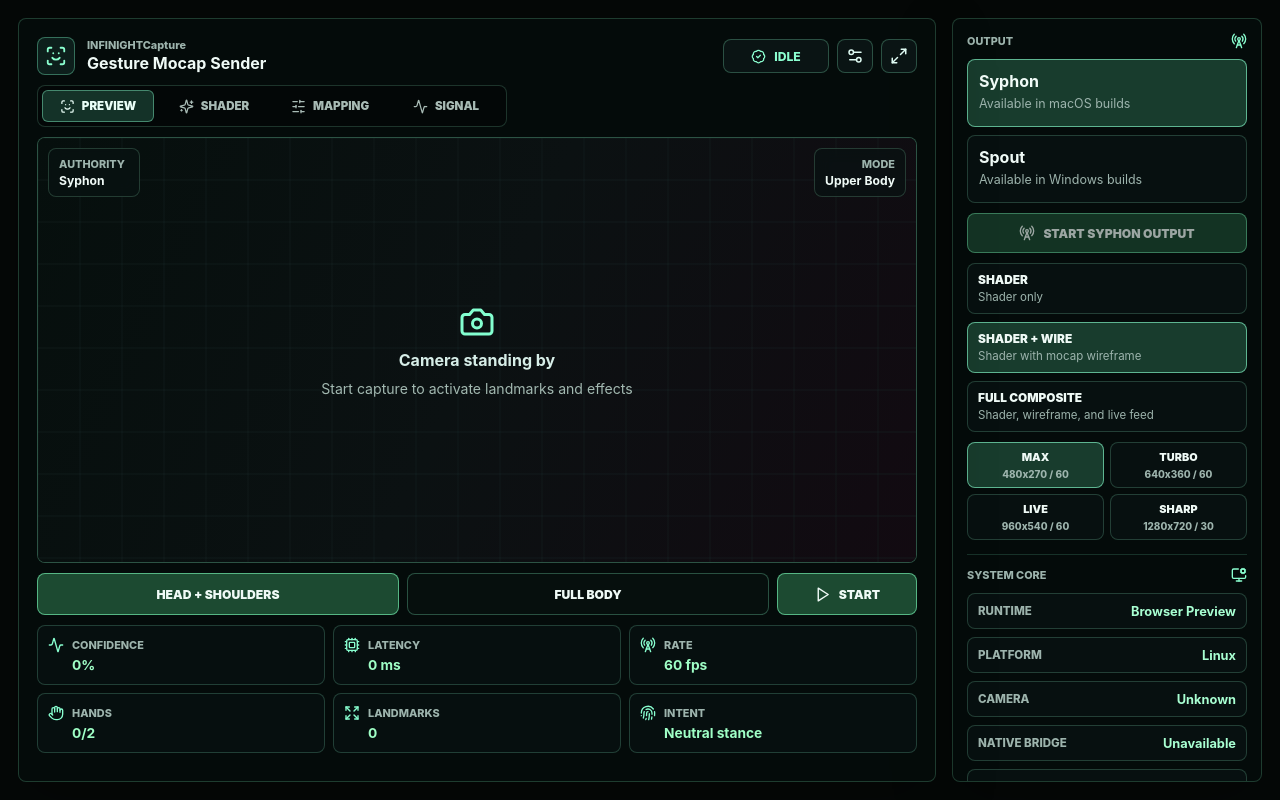
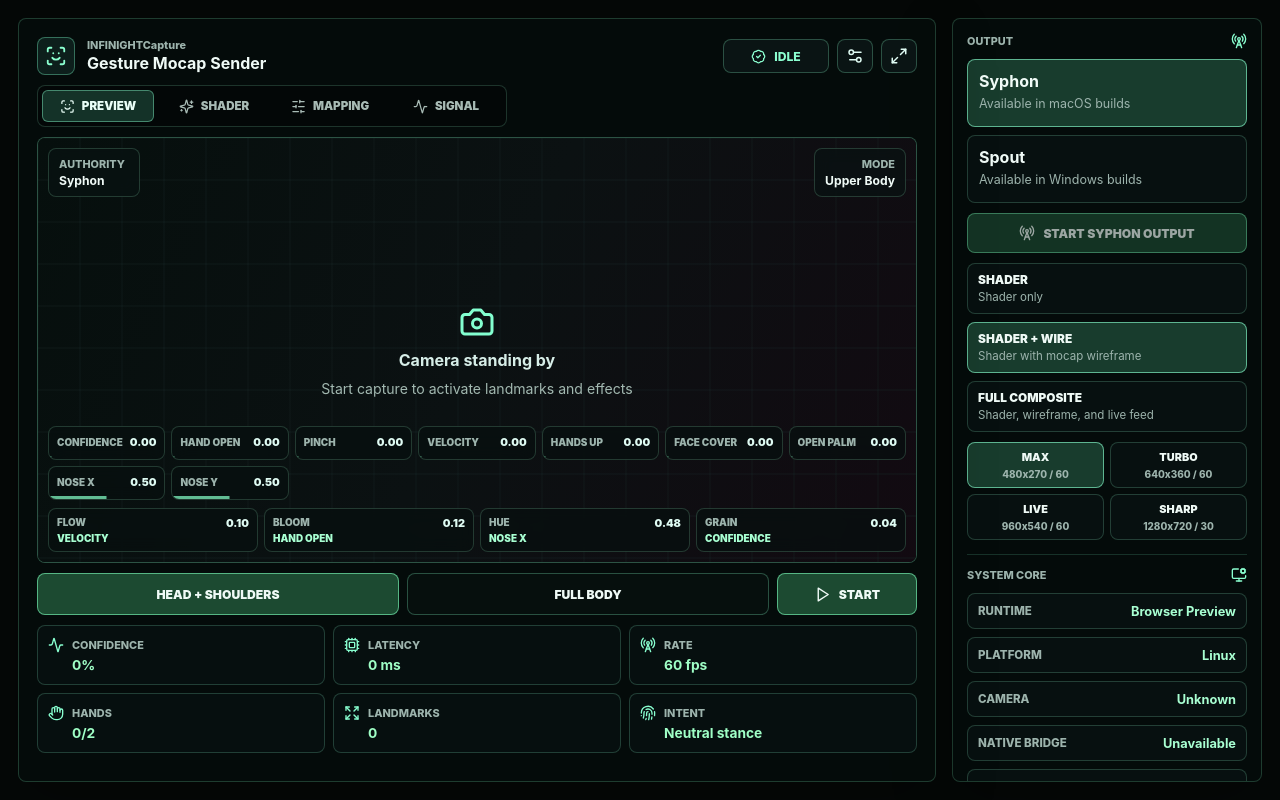
Before and after one commit to morganlavery/FaceViz, a React (Vite) app: page / in a window 1280 px wide. Built offline with nearby package versions, Linux system fonts and the light colour scheme.

Commit message:
Add mocap viewer gesture overlays

```diff
--- a/src/App.tsx
+++ b/src/App.tsx
@@ -1175,6 +1175,13 @@ export function App() {
             </div>
           </div>
           <canvas ref={canvasRef} className="preview-canvas" aria-label="INFINIGHTCapture composited preview" />
+          <ViewerMotionHud
+            motion={motion}
+            scene={activeShaderScene}
+            settings={shaderSettings}
+            shaderValues={shaderValues}
+            visualMode={visualMode}
+          />
           {visualMode === "camera" && captureState !== "running" && (
             <EmptyState captureState={captureState} cameraIssue={cameraIssue} />
           )}
@@ -1855,6 +1862,83 @@ function ShaderParameterMapper({
   );
 }
 
+type ViewerMotionHudProps = {
+  motion: MotionFrame | null;
+  scene: ShaderScene;
+  settings: Record<string, ShaderParameterSettings>;
+  shaderValues: number[];
+  visualMode: VisualMode;
+};
+
+const isSignalActive = (source: ShaderParameterSettings["source"], value: number) => {
+  switch (source) {
+    case "pinch":
+      return value > 0.58;
+    case "velocity":
+      return value > 0.34;
+    case "handOpen":
+    case "openPalm":
+    case "confidence":
+      return value > 0.5;
+    case "handsUp":
+    case "faceCover":
+      return value > 0.5;
+    case "noseX":
+    case "noseY":
+      return Math.abs(value - 0.5) > 0.18;
+    case "manual":
+    default:
+      return false;
+  }
+};
+
+function ViewerMotionHud({ motion, scene, settings, shaderValues, visualMode }: ViewerMotionHudProps) {
+  const signalRows = shaderMotionSources.filter((source) => source.id !== "manual");
+  const parameterRows = scene.parameters.map((parameter, index) => {
+    const setting = settings[parameter.id] ?? {
+      value: parameter.defaultValue,
+      source: parameter.motionDefault,
+      depth: 0
+    };
+    const source = shaderMotionSources.find((motionSource) => motionSource.id === setting.source);
+    const signalValue = getMotionSignalValue(setting.source, motion);
+
+    return {
+      id: parameter.id,
+      label: parameter.label,
+      sourceLabel: source?.label ?? "Manual",
+      signalValue,
+      value: shaderValues[index] ?? parameter.defaultValue
+    };
+  });
+
+  return (
+    <div className={visualMode === "shader" ? "viewer-motion-hud shader" : "viewer-motion-hud"} aria-label="Live mocap parameters">
+      <div className="viewer-signal-row">
+        {signalRows.map((source) => {
+          const value = getMotionSignalValue(source.id, motion);
+          return (
+            <div className={isSignalActive(source.id, value) ? "viewer-signal active" : "viewer-signal"} key={source.id}>
+              <span>{source.label}</span>
+              <strong>{isSignalActive(source.id, value) ? "active" : value.toFixed(2)}</strong>
+              <i style={{ transform: `scaleX(${Math.max(0.02, value)})` }} />
+            </div>
+          );
+        })}
+      </div>
+      <div className="viewer-param-row">
+        {parameterRows.map((parameter) => (
+          <div className={parameter.signalValue > 0.5 ? "viewer-param active" : "viewer-param"} key={parameter.id}>
+            <span>{parameter.label}</span>
+            <strong>{parameter.value.toFixed(2)}</strong>
+            <small>{parameter.sourceLabel}</small>
+          </div>
+        ))}
+      </div>
+    </div>
+  );
+}
+
 type SignalNodeProps = {
   className: string;
   detail: string;
--- a/src/rendering/compositor.ts
+++ b/src/rendering/compositor.ts
@@ -94,6 +94,8 @@ const randomUnit = (seed: number) => {
 };
 
 const clamp = (value: number, min: number, max: number) => Math.min(Math.max(value, min), max);
+
+const distance = (a: Vec2, b: Vec2) => Math.hypot(a.x - b.x, a.y - b.y);
 
 const drawRoundedRect = (
   ctx: CanvasRenderingContext2D,
@@ -1282,6 +1284,112 @@ const drawRig = (ctx: CanvasRenderingContext2D, motion: MotionFrame, width: numb
   });
 };
 
+const handIsRaised = (motion: MotionFrame, hand: MotionFrame["hands"][number]) => {
+  const shoulderLineY =
+    motion.pose?.leftShoulder && motion.pose.rightShoulder
+      ? (motion.pose.leftShoulder.y + motion.pose.rightShoulder.y) / 2
+      : undefined;
+  return shoulderLineY !== undefined && (hand.wrist.y < shoulderLineY - 0.12 || hand.centroid.y < shoulderLineY - 0.16);
+};
+
+const handCoversFace = (motion: MotionFrame, hand: MotionFrame["hands"][number]) => {
+  const faceCenter = motion.face?.nose ?? motion.pose?.nose;
+  if (!faceCenter) return false;
+  const nearFaceLandmarks = hand.landmarks.filter((point) => distance(point, faceCenter) < 0.12).length;
+  return nearFaceLandmarks >= 3 || distance(hand.centroid, faceCenter) < 0.13;
+};
+
+const drawHandGestureFlash = (
+  ctx: CanvasRenderingContext2D,
+  center: Vec2,
+  label: string,
+  color: string,
+  radius: number,
+  phase: number
+) => {
+  const pulse = 0.58 + Math.sin(phase) * 0.42;
+  const glowRadius = radius * (0.82 + pulse * 0.34);
+
+  gradientDisc(ctx, center, glowRadius, [
+    [0, color.replace("0.92", `${0.26 + pulse * 0.24}`)],
+    [0.58, color.replace("0.92", `${0.12 + pulse * 0.12}`)],
+    [1, "rgba(0, 0, 0, 0)"]
+  ]);
+
+  ctx.save();
+  ctx.globalCompositeOperation = "screen";
+  ctx.strokeStyle = color;
+  ctx.lineWidth = Math.max(2, radius * 0.04);
+  ctx.shadowColor = color;
+  ctx.shadowBlur = radius * 0.22;
+  ctx.beginPath();
+  ctx.arc(center.x, center.y, radius * (0.36 + pulse * 0.18), 0, Math.PI * 2);
+  ctx.stroke();
+
+  for (let ray = 0; ray < 8; ray += 1) {
+    const angle = phase * 0.12 + (Math.PI * 2 * ray) / 8;
+    const inner = radius * (0.46 + pulse * 0.08);
+    const outer = radius * (0.62 + pulse * 0.22);
+    ctx.beginPath();
+    ctx.moveTo(center.x + Math.cos(angle) * inner, center.y + Math.sin(angle) * inner);
+    ctx.lineTo(center.x + Math.cos(angle) * outer, center.y + Math.sin(angle) * outer);
+    ctx.stroke();
+  }
+
+  ctx.globalCompositeOperation = "source-over";
+  ctx.fillStyle = "rgba(5, 12, 11, 0.72)";
+  ctx.strokeStyle = color;
+  ctx.lineWidth = 1;
+  ctx.font = `${Math.max(10, Math.floor(radius * 0.18))}px Inter, system-ui, sans-serif`;
+  ctx.textAlign = "center";
+  ctx.textBaseline = "middle";
+  const textWidth = ctx.measureText(label).width;
+  const labelWidth = textWidth + 16;
+  const labelHeight = Math.max(22, radius * 0.28);
+  const labelX = clamp(center.x - labelWidth / 2, 8, Math.max(8, ctx.canvas.width - labelWidth - 8));
+  const labelY = clamp(center.y - radius * 0.72, 8, Math.max(8, ctx.canvas.height - labelHeight - 8));
+  drawRoundedRect(ctx, labelX, labelY, labelWidth, labelHeight, 7);
+  ctx.fill();
+  ctx.stroke();
+  ctx.fillStyle = color;
+  ctx.fillText(label, labelX + labelWidth / 2, labelY + labelHeight / 2);
+  ctx.restore();
+};
+
+const drawHandGestureMarkers = (ctx: CanvasRenderingContext2D, motion: MotionFrame, width: number, height: number, amount: number) => {
+  const phase = performance.now() / 82;
+  const baseRadius = Math.max(42, Math.min(width, height) * 0.09) * clamp(amount, 0.45, 1.35);
+
+  motion.hands.forEach((hand, handIndex) => {
+    const palm = pointToCanvas(hand.centroid, width, height);
+    const pinchPoint =
+      hand.landmarks[4] && hand.landmarks[8]
+        ? pointToCanvas(
+            {
+              x: (hand.landmarks[4].x + hand.landmarks[8].x) / 2,
+              y: (hand.landmarks[4].y + hand.landmarks[8].y) / 2
+            },
+            width,
+            height
+          )
+        : palm;
+    const offsetPhase = phase + handIndex * 0.9;
+
+    if (motion.gestures.handsUp && handIsRaised(motion, hand)) {
+      drawHandGestureFlash(ctx, palm, "HANDS UP", "rgba(255, 217, 105, 0.92)", baseRadius * 1.08, offsetPhase);
+    }
+    if (motion.gestures.openPalm && hand.openness > 0.56) {
+      drawHandGestureFlash(ctx, palm, "OPEN PALM", "rgba(126, 255, 189, 0.92)", baseRadius * (0.86 + hand.openness * 0.34), offsetPhase + 1.6);
+    }
+    if (motion.gestures.pinch && hand.pinch > 0.64) {
+      drawHandGestureFlash(ctx, pinchPoint, "PINCH", "rgba(255, 116, 190, 0.92)", baseRadius * 0.72, offsetPhase + 2.7);
+    }
+    if (motion.gestures.faceCover && handCoversFace(motion, hand)) {
+      drawHandGestureFlash(ctx, palm, "FACE COVER", "rgba(122, 190, 255, 0.92)", baseRadius * 0.95, offsetPhase + 3.8);
+    }
+  });
+};
+
 const drawIdleStage = (ctx: CanvasRenderingContext2D, width: number, height: number) => {
   const gradient = ctx.createLinearGradient(0, 0, width, height);
   gradient.addColorStop(0, "#07100e");
@@ -1397,6 +1505,7 @@ export const renderFrame = (
   const baseAmount = Math.max(0.22, options.effectAmount);
   if (options.visualMode === "shader") {
     if (motion && options.showRig) {
+      drawHandGestureMarkers(ctx, motion, width, height, baseAmount);
       drawRig(ctx, motion, width, height);
     }
     return;
@@ -1459,6 +1568,7 @@ export const renderFrame = (
     drawOrbitOverlays(ctx, motion, width, height, gestureAmount);
   }
   if (options.showRig) {
+    drawHandGestureMarkers(ctx, motion, width, height, gestureAmount);
     drawRig(ctx, motion, width, height);
   }
 };
--- a/src/styles.css
+++ b/src/styles.css
@@ -262,6 +262,111 @@ h1 {
 
 .align-right {
   text-align: right;
+}
+
+.viewer-motion-hud {
+  position: absolute;
+  z-index: 2;
+  right: 10px;
+  bottom: 10px;
+  left: 10px;
+  display: grid;
+  gap: 8px;
+  max-height: 48%;
+  pointer-events: none;
+}
+
+.viewer-signal-row,
+.viewer-param-row {
+  display: grid;
+  gap: 6px;
+}
+
+.viewer-signal-row {
+  grid-template-columns: repeat(auto-fit, minmax(104px, 1fr));
+}
+
+.viewer-param-row {
+  grid-template-columns: repeat(auto-fit, minmax(112px, 1fr));
+  overflow: hidden;
+}
+
+.viewer-signal,
+.viewer-param {
+  position: relative;
+  display: grid;
+  min-width: 0;
+  overflow: hidden;
+  border: 1px solid rgba(158, 255, 204, 0.18);
+  border-radius: 8px;
+  background: rgba(7, 15, 15, 0.74);
+  backdrop-filter: blur(8px);
+}
+
+.viewer-signal {
+  grid-template-columns: minmax(0, 1fr) auto;
+  align-items: center;
+  gap: 6px;
+  min-height: 34px;
+  padding: 6px 8px 8px;
+}
+
+.viewer-signal span,
+.viewer-param span,
+.viewer-param small {
+  min-width: 0;
+  overflow: hidden;
+  color: #9db4ad;
+  font-size: 0.62rem;
+  font-weight: 900;
+  text-overflow: ellipsis;
+  text-transform: uppercase;
+  white-space: nowrap;
+}
+
+.viewer-signal strong,
+.viewer-param strong {
+  color: #dffbf3;
+  font-size: 0.68rem;
+  font-weight: 900;
+  text-align: right;
+  text-transform: uppercase;
+}
+
+.viewer-signal i {
+  position: absolute;
+  right: 0;
+  bottom: 0;
+  left: 0;
+  height: 3px;
+  background: #85ffc7;
+  opacity: 0.72;
+  transform-origin: left center;
+}
+
+.viewer-signal.active,
+.viewer-param.active {
+  border-color: rgba(255, 209, 125, 0.72);
+  background: rgba(58, 42, 13, 0.78);
+}
+
+.viewer-signal.active span,
+.viewer-signal.active strong,
+.viewer-param.active span,
+.viewer-param.active strong {
+  color: #ffe9af;
+}
+
+.viewer-param {
+  grid-template-columns: minmax(0, 1fr) auto;
+  gap: 2px 8px;
+  min-height: 42px;
+  padding: 7px 8px;
+}
+
+.viewer-param small {
+  grid-column: 1 / -1;
+  color: #a8ffd2;
 }
 
 .empty-state {
```
